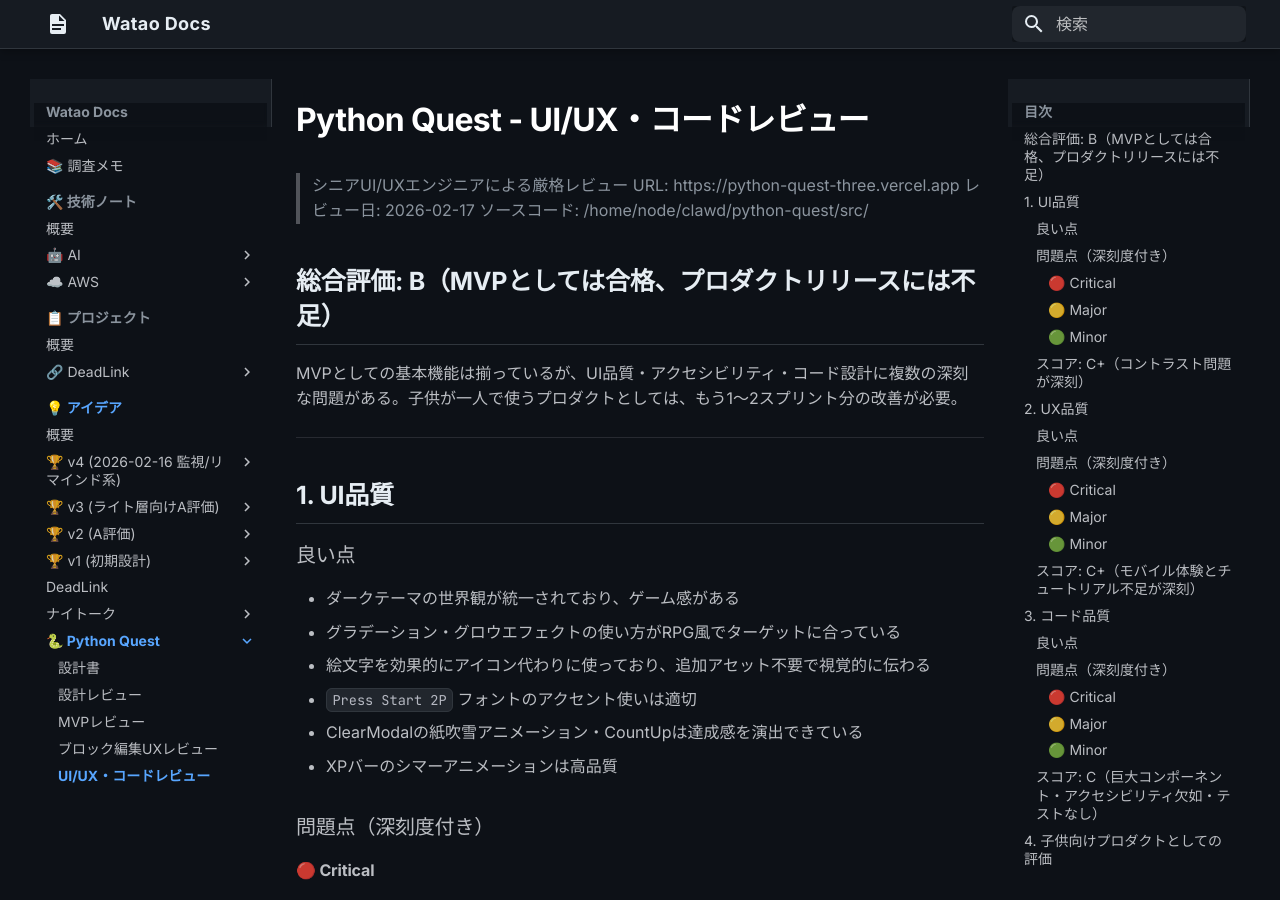
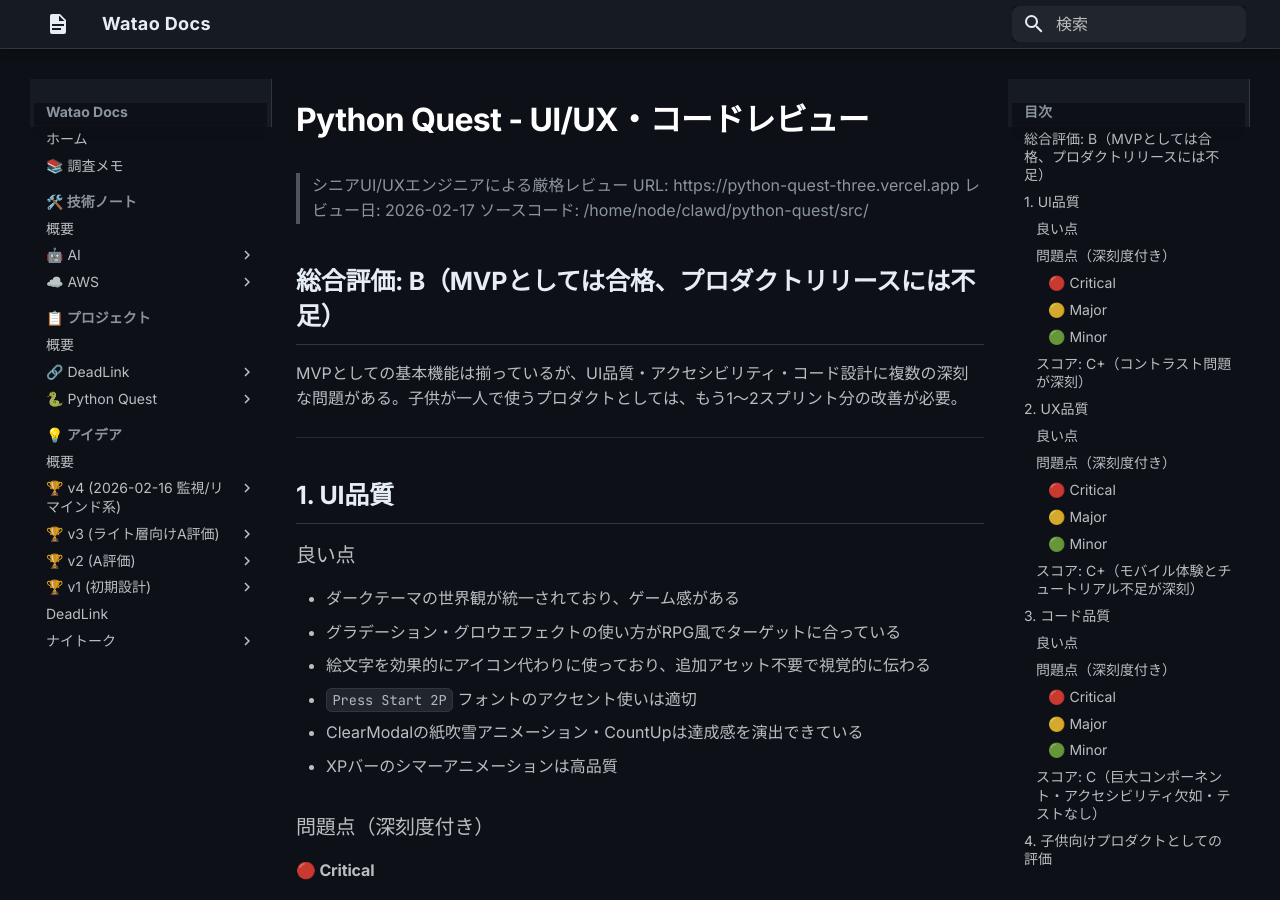
Before and after one commit to watao56/watao-docs, an MkDocs documentation site: the page built from docs/projects/python-quest/ux-code-review.md, in a window 1280 px wide and 900 px high. Built offline with MkDocs 1.6.1 and Material for MkDocs 9.7.7, drawn with Linux system fonts in a browser that asks for light colours; some of the changed lines change nothing that is shown.

Commit message:
🐍 Python Questをアイデアからプロジェクトに移動

```diff
--- /dev/null
+++ b/docs/projects/python-quest/index.md
@@ -0,0 +1,11 @@
+# 🐍 Python Quest
+
+> 子供向けPython学習プラットフォーム
+> Scratch → 変換 → Python の段階的アプローチでプログラミング的思考を育てる
+
+## ドキュメント
+
+- [設計書](design.md) - システム設計・技術スタック
+- [設計レビュー](design-review.md) - シニアエンジニアによる設計レビュー
+- [MVPレビュー](mvp-review.md) - MVP実装のレビュー
+- [ブロック編集UXレビュー](blockly-review.md) - Blockly統合のUXレビュー
--- a/mkdocs.yml
+++ b/mkdocs.yml
@@ -116,6 +116,12 @@
       - 開発ログ: projects/deadlink/development.md
       - プロダクトレビュー: projects/deadlink/review-product.md
       - コードレビュー: projects/deadlink/review-code.md
+    - 🐍 Python Quest:
+      - projects/python-quest/index.md
+      - 設計書: projects/python-quest/design.md
+      - 設計レビュー: projects/python-quest/design-review.md
+      - MVPレビュー: projects/python-quest/mvp-review.md
+      - ブロック編集UXレビュー: projects/python-quest/blockly-review.md
   - 💡 アイデア:
     - 概要: ideas/index.md
     - "🏆 v4 (2026-02-16 監視/リマインド系)":
@@ -187,12 +193,7 @@
     - ナイトーク:
       - 設計書: ideas/nightalk.md
       - レビュー: ideas/nightalk-review.md
-    - 🐍 Python Quest:
-      - 設計書: ideas/python-quest-design.md
-      - 設計レビュー: ideas/python-quest-design-review.md
-      - MVPレビュー: ideas/python-quest-mvp-review.md
-      - ブロック編集UXレビュー: ideas/python-quest-blockly-review.md
-      - UI/UX・コードレビュー: ideas/python-quest-ux-code-review.md
+    # Python Quest → プロジェクトに移動済み
 
 markdown_extensions:
   - admonition
```
Also changed, not shown: docs/projects/python-quest/blockly-review.md (renamed from docs/ideas/python-quest-blockly-review.md), docs/projects/python-quest/design-review.md (renamed from docs/ideas/python-quest-design-review.md), docs/projects/python-quest/design.md (renamed from docs/ideas/python-quest-design.md), docs/projects/python-quest/mvp-review.md (renamed from docs/ideas/python-quest-mvp-review.md), docs/projects/python-quest/ux-code-review.md (renamed from docs/ideas/python-quest-ux-code-review.md), docs/projects/python-quest/wireframe.html (renamed from docs/ideas/python-quest-wireframe.html).
